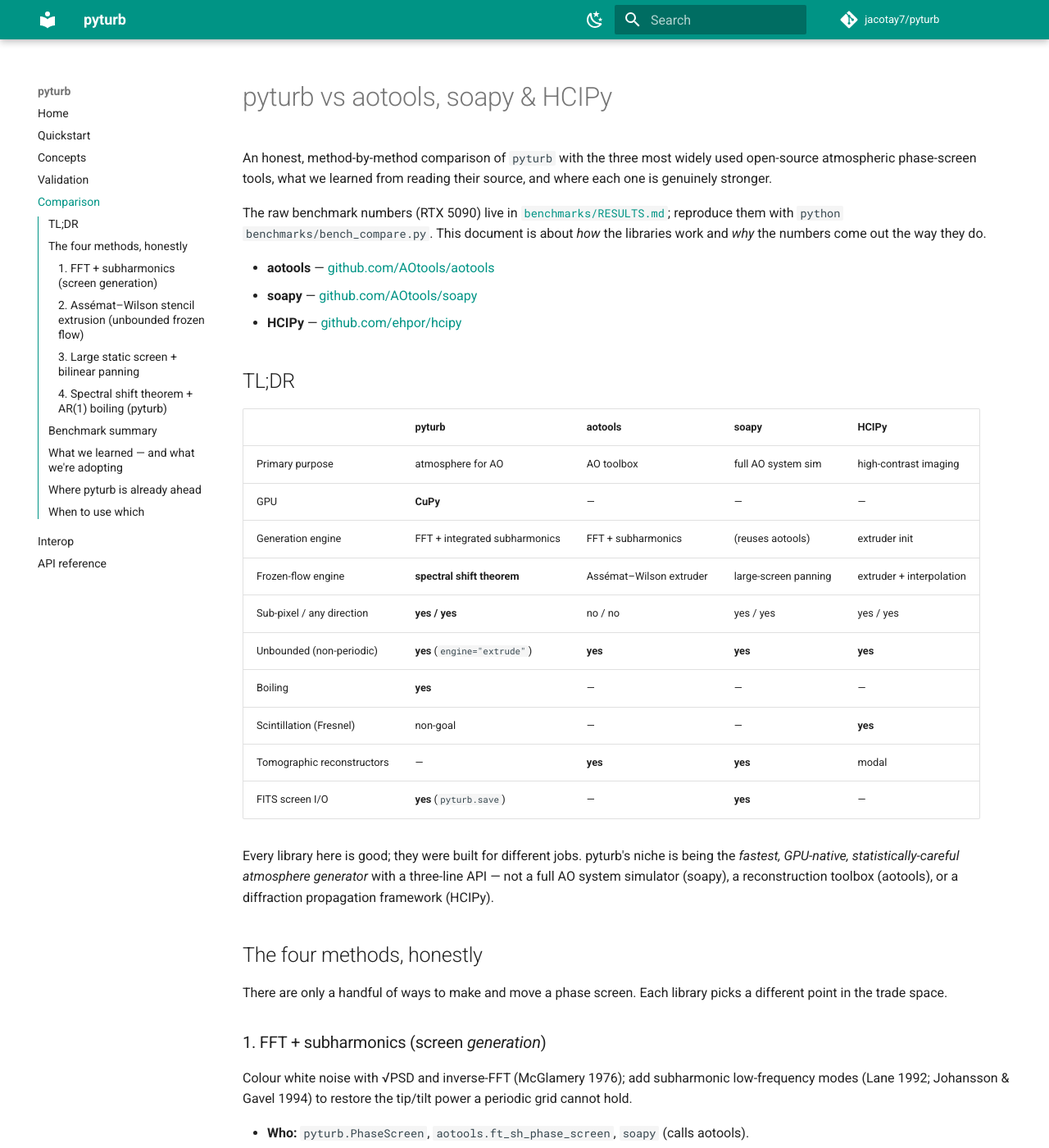
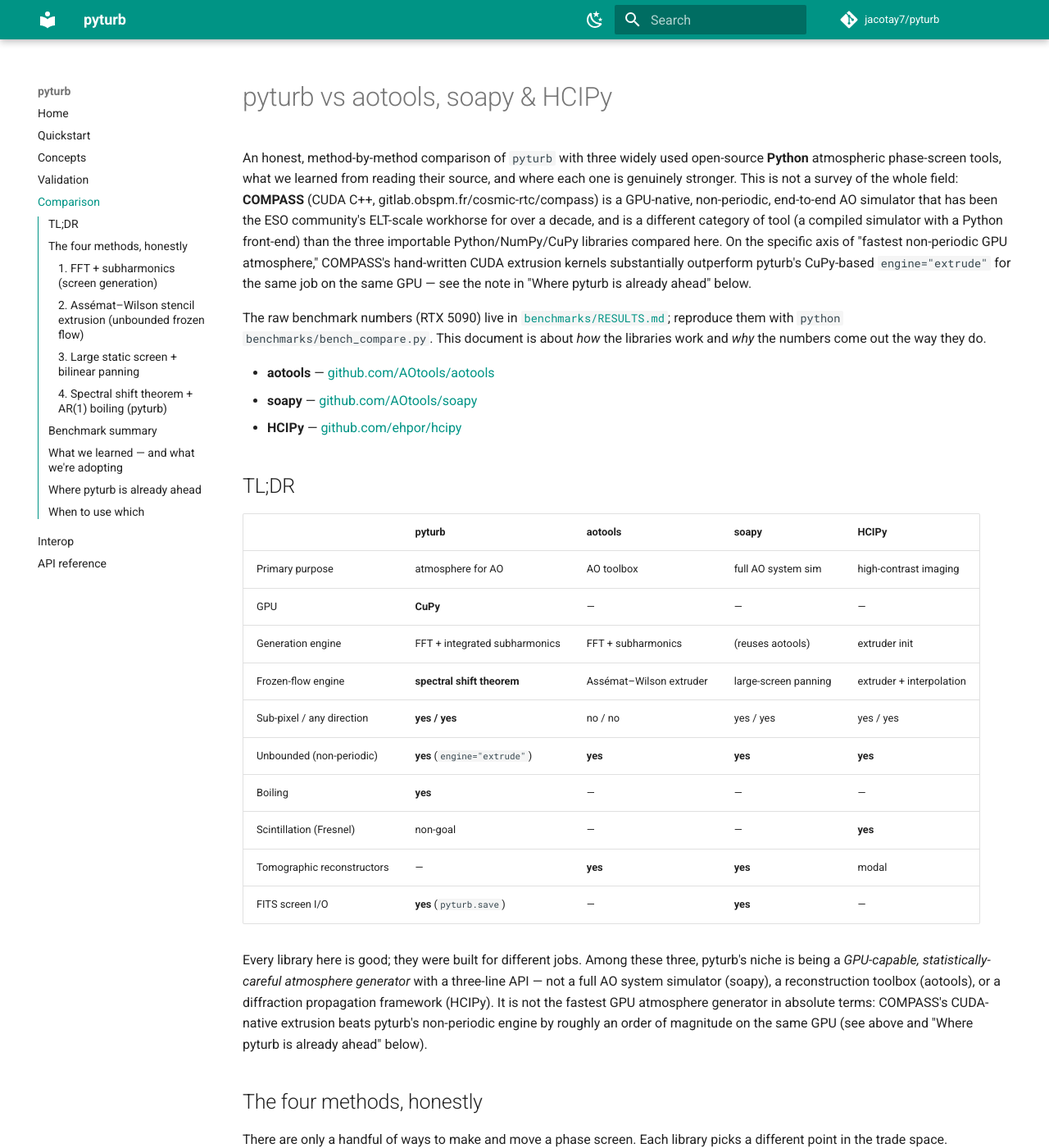
Before and after one commit to jacotay7/pyturb, an MkDocs documentation site: the page built from docs/comparison.md, in a window 1280 px wide and 1400 px high. Shown: the whole window at 82% size. Built offline with MkDocs 1.6.1 and Material for MkDocs 9.7.7, drawn with Linux system fonts in a browser that asks for light colours; comment, search, counter and statistics services are not loaded; some of the changed text lies outside the part shown.

```diff
--- a/docs/comparison.md
+++ b/docs/comparison.md
@@ -1,8 +1,17 @@
 # pyturb vs aotools, soapy & HCIPy
 
-An honest, method-by-method comparison of `pyturb` with the three most widely
-used open-source atmospheric phase-screen tools, what we learned from reading
-their source, and where each one is genuinely stronger.
+An honest, method-by-method comparison of `pyturb` with three widely used
+open-source **Python** atmospheric phase-screen tools, what we learned from
+reading their source, and where each one is genuinely stronger. This is not
+a survey of the whole field: **COMPASS** (CUDA C++,
+gitlab.obspm.fr/cosmic-rtc/compass) is a GPU-native, non-periodic,
+end-to-end AO simulator that has been the ESO community's ELT-scale
+workhorse for over a decade, and is a different category of tool (a
+compiled simulator with a Python front-end) than the three importable
+Python/NumPy/CuPy libraries compared here. On the specific axis of "fastest
+non-periodic GPU atmosphere," COMPASS's hand-written CUDA extrusion kernels
+substantially outperform pyturb's CuPy-based `engine="extrude"` for the same
+job on the same GPU — see the note in "Where pyturb is already ahead" below.
 
 The raw benchmark numbers (RTX 5090) live in
 [`benchmarks/RESULTS.md`](https://github.com/jacotay7/pyturb/blob/main/benchmarks/RESULTS.md); reproduce them with
@@ -28,11 +37,14 @@ work and *why* the numbers come out the way they do.
 | Tomographic reconstructors | — | **yes** | **yes** | modal |
 | FITS screen I/O | **yes** (`pyturb.save`) | — | **yes** | — |
 
-Every library here is good; they were built for different jobs. pyturb's niche
-is being the *fastest, GPU-native, statistically-careful atmosphere generator*
-with a three-line API — not a full AO system simulator (soapy), a
-reconstruction toolbox (aotools), or a diffraction propagation framework
-(HCIPy).
+Every library here is good; they were built for different jobs. Among these
+three, pyturb's niche is being a *GPU-capable, statistically-careful
+atmosphere generator* with a three-line API — not a full AO system simulator
+(soapy), a reconstruction toolbox (aotools), or a diffraction propagation
+framework (HCIPy). It is not the fastest GPU atmosphere generator in
+absolute terms: COMPASS's CUDA-native extrusion beats pyturb's non-periodic
+engine by roughly an order of magnitude on the same GPU (see above and
+"Where pyturb is already ahead" below).
 
 ## The four methods, honestly
 
@@ -191,15 +203,20 @@ Reading these codebases sharpened pyturb's roadmap. Concrete take-aways:
 ## Where pyturb is already ahead
 
 The feature set that motivated building pyturb rather than extending an existing
-tool:
+tool (relative to aotools/soapy/HCIPy; see the COMPASS note above and below
+for where a compiled, GPU-native end-to-end simulator still wins):
 
-- **GPU-native (CuPy).** None of the three has a GPU backend. `device="gpu"` is
-  one keyword and everything else is identical.
+- **GPU-capable (CuPy).** None of the three has a GPU backend. `device="gpu"` is
+  one keyword and everything else is identical. (COMPASS, a different category
+  of tool, has had a GPU-native atmosphere for over a decade — see below.)
 - **Batched Monte-Carlo.** Two screens per FFT and the whole ensemble in one
-  call — the source of the ~1000× generation win.
+  call — the source of the ~1000× generation win over these three CPU-only
+  libraries.
 - **Spectral frozen flow.** Exact sub-pixel, arbitrary-direction translation at
-  one FFT/frame, batched across all layers — the fastest multi-layer GPU path
-  and the reason a 9-layer 512² atmosphere runs at loop rate.
+  one FFT/frame, batched across all layers — the fastest multi-layer *periodic*
+  GPU path among these three, and the reason a 9-layer 512² atmosphere runs at
+  loop rate. Not the fastest *non-periodic* GPU path in absolute terms: see
+  COMPASS below.
 - **Boiling.** Per-layer temporal decorrelation (spectral AR(1)); none of the
   others model non-frozen turbulence.
 - **Low systematic bias.** The integrated-per-cell subharmonic correction
```
Also changed, not shown: README.md (+13 -0 lines), 3 other files.
